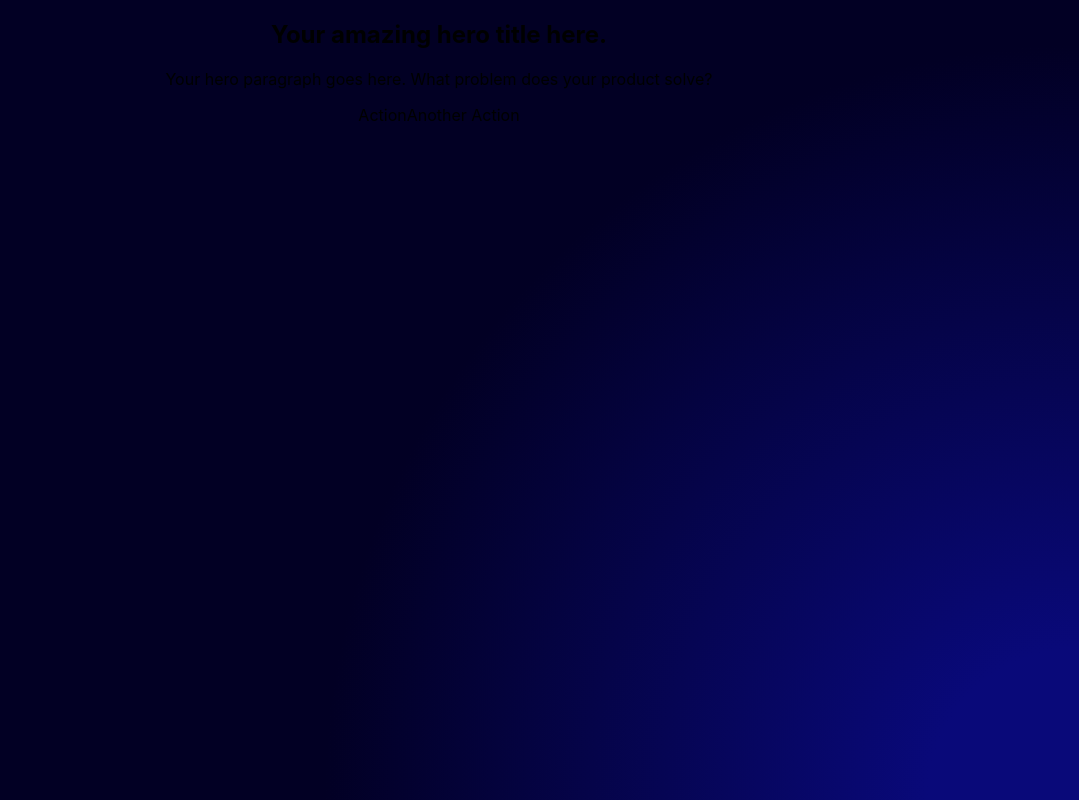
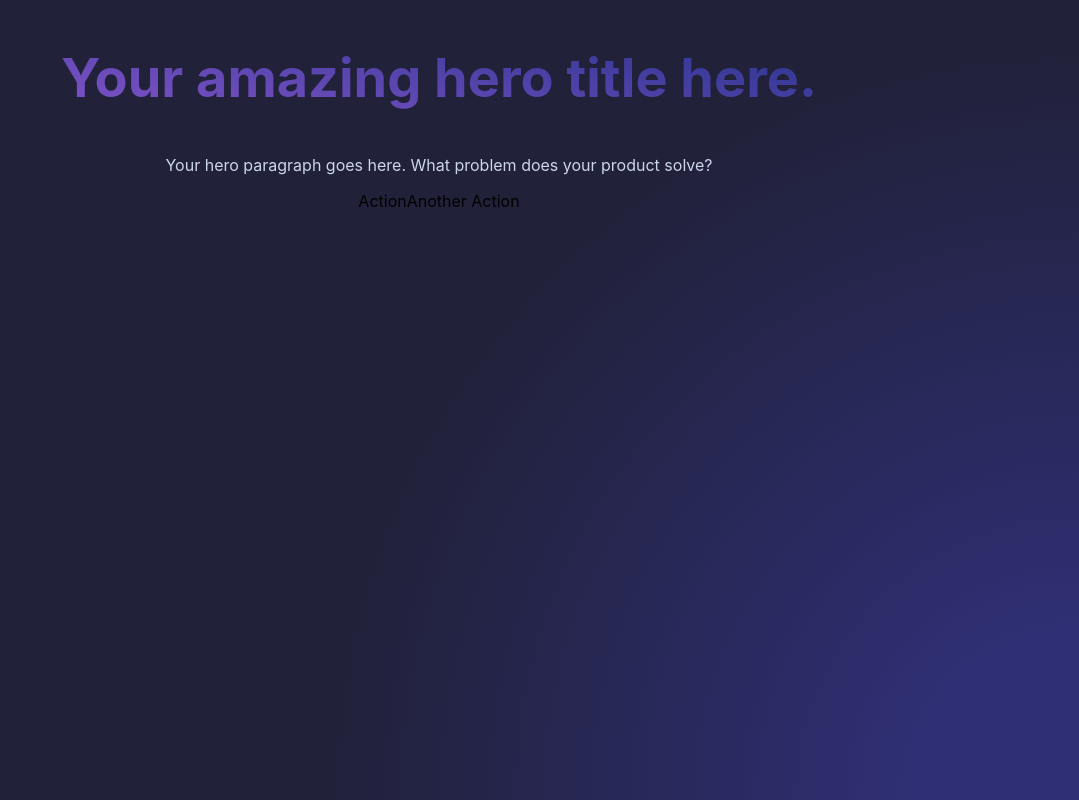
Before and after one commit to azamor-luccas/generic-landing-page, a React (Create React App) app: page / in a window 1280 px wide. Shown: the whole page, without its empty margins (201-1280 px from the left). Built offline with nearby package versions, Linux system fonts and the light colour scheme.

Commit message:
add text gradient

```diff
--- a/src/App.css
+++ b/src/App.css
@@ -4,9 +4,23 @@
   width: 100vw;
   top:0;
   z-index: -1;
-  background: radial-gradient(circle at 100% 100%,  rgba(9,9,121,1) 10%, rgba(2,0,36,1) 50%, rgba(2,0,36,1) 100%);;
+  background: radial-gradient(circle at 100% 100%,  rgb(47, 47, 118) 10%, rgb(33, 33, 58) 50%);
   background-repeat: no-repeat;
   background-position: right top;
+}
+
+.hero-title {
+  font-size: 54px;
+  background-image: linear-gradient(10deg,#9259d4 0%, #2f3792 80%);
+  background-size: cover;
+  background-attachment: scroll;
+  background-clip: text;
+  -webkit-background-clip: text;
+  -webkit-text-fill-color: transparent;
+}
+
+.hero-paragraph {
+  color: #cbd6ec;
 }
 
 .App {
--- a/src/App.tsx
+++ b/src/App.tsx
@@ -8,10 +8,10 @@ function App() {
     <div className="App">
       <section className="hero-section">
         <div>
-          <h1>
+          <h1 className="hero-title">
             Your amazing hero title here.
           </h1>
-          <p>
+          <p className="hero-paragraph">
             Your hero paragraph goes here. What problem does your product solve?
           </p>
         </div>
```
